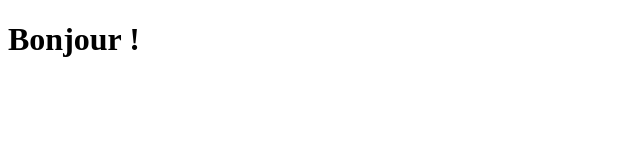
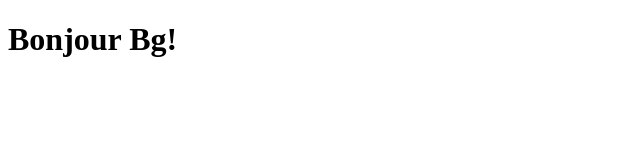
Before and after one commit to YassineBenabdelkader/test, a plain HTML site: page index.html in a window 1280 px wide. Shown: the full height of the page, 0-640 px from the left. Drawn offline with Linux system fonts and the light colour scheme.

Commit message:
new commit

```diff
--- a/index.html
+++ b/index.html
@@ -6,6 +6,6 @@
     <title>Afficher Bonjour</title>
 </head>
 <body>
-    <h1>Bonjour !</h1>
+    <h1>Bonjour Bg!</h1>
 </body>
 </html>
```
